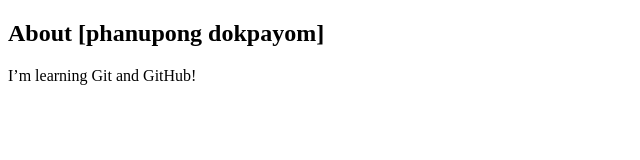
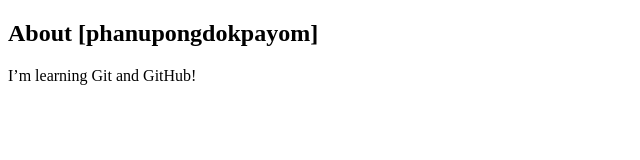
Before and after one commit to Phanupongfan/git-local-remote, a plain HTML site: page about.html in a window 1280 px wide. Shown: the full height of the page, 0-640 px from the left. Drawn offline with Linux system fonts and the light colour scheme.

Commit message:
add file about.html

```diff
--- a/about.html
+++ b/about.html
@@ -6,7 +6,7 @@
     <title>Document</title>
 </head>
 <body>
-    <h2>About [phanupong dokpayom]</h2>
+    <h2>About [phanupongdokpayom]</h2>
     <p>I’m learning Git and GitHub!</p>
 </body>
 </html>
```
